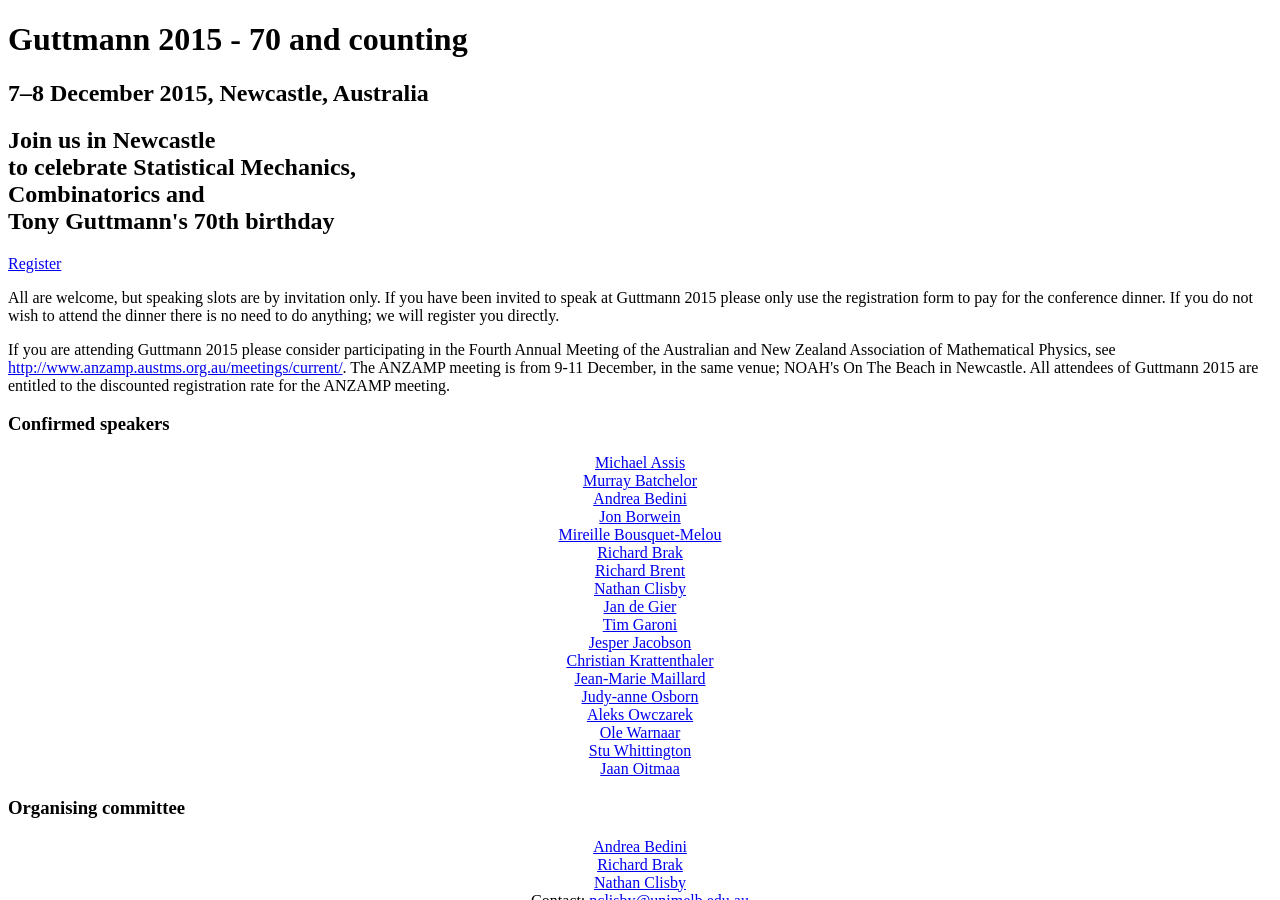
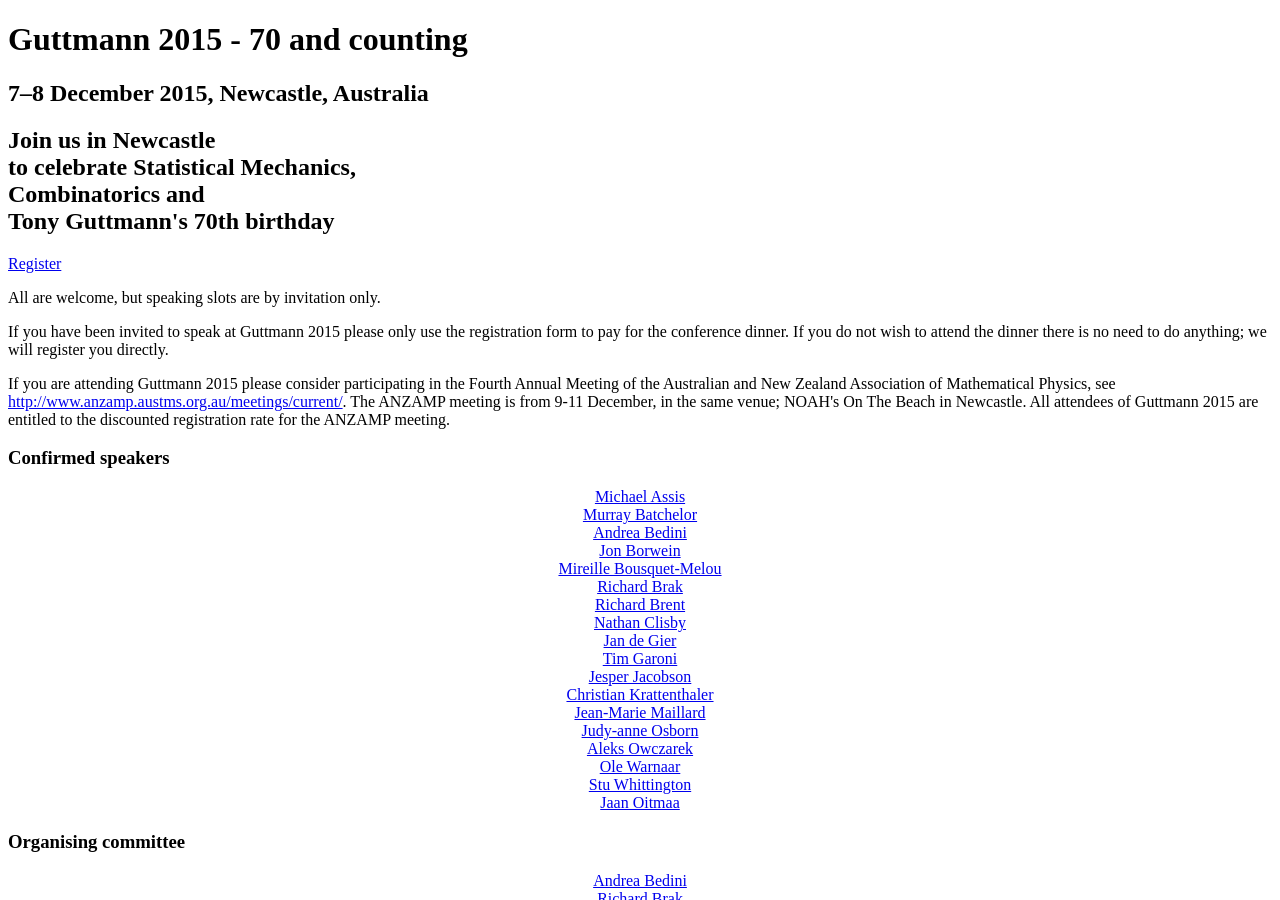
Before and after one commit to andreabedini/guttmann2015, a Jekyll site: the page built from index.html, in a window 1280 px wide and 900 px high. Built offline with Jekyll 4.4.1, drawn with Linux system fonts in a browser that asks for light colours; nearby versions of some CDN libraries.

Commit message:
Update index.html

```diff
--- a/index.html
+++ b/index.html
@@ -12,7 +12,10 @@ layout: default
 <div class="box container">
     <section>
     <p>
-    All are welcome, but speaking slots are by invitation only. If you have been invited to speak at Guttmann 2015 please only use the registration form
+    All are welcome, but speaking slots are by invitation only.
+    </p>
+    <p>
+    If you have been invited to speak at Guttmann 2015 please only use the registration form
     to pay for the conference dinner. If you do not wish to attend the dinner there is no need to do anything; we will register you directly.<br>
     </p>
     <p>
```
